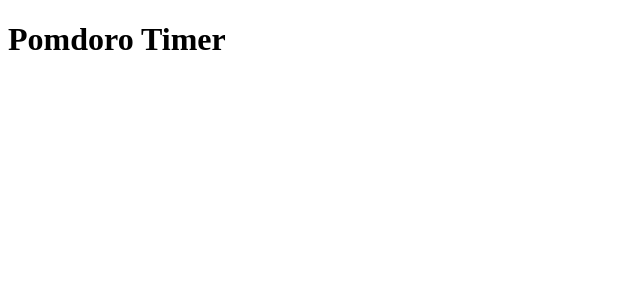
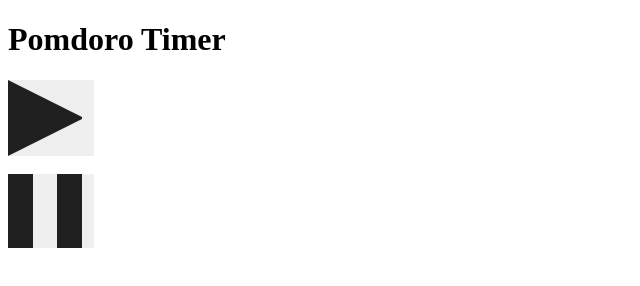
Before and after one commit to janessatran/pomdoro-timer, a plain HTML site: page index.html in a window 1280 px wide. Shown: the whole page, without its empty margins (0-640 px from the left). Drawn offline with Linux system fonts and the light colour scheme.

Commit message:
Adding pause and play buttons

```diff
--- a/index.html
+++ b/index.html
@@ -1,11 +1,15 @@
 <!DOCTYPE html>
 <html>
     <head>
-        <link rel="stylsheet" href="style.css">
+        <link rel="stylesheet" href="style.css">
     </head>
 <body>
     <title>Pomdoro Timer</title>
     <h1>Pomdoro Timer</h1>
+    <button class='button play'></button>
+    <br>
+    <br>
+    <button class='button pause'></button>
 </body>
 <script type="text/javascript" src="timer.js?v1"></script>
 </html>
--- a/style.css
+++ b/style.css
@@ -0,0 +1,17 @@
+.button.play {
+    box-sizing: border-box;
+    width: 74px;
+    height: 74px;
+    border-style: solid;
+    border-width: 37px 0px 37px 74px;
+    border-color: transparent transparent transparent #202020;
+
+}
+.button.pause {
+    width: 74px;
+    height: 74px;
+    border-style: double;
+    border-width: 0px 0px 0px 74px;
+    border-color: transparent transparent transparent #202020;
+
+}
```
